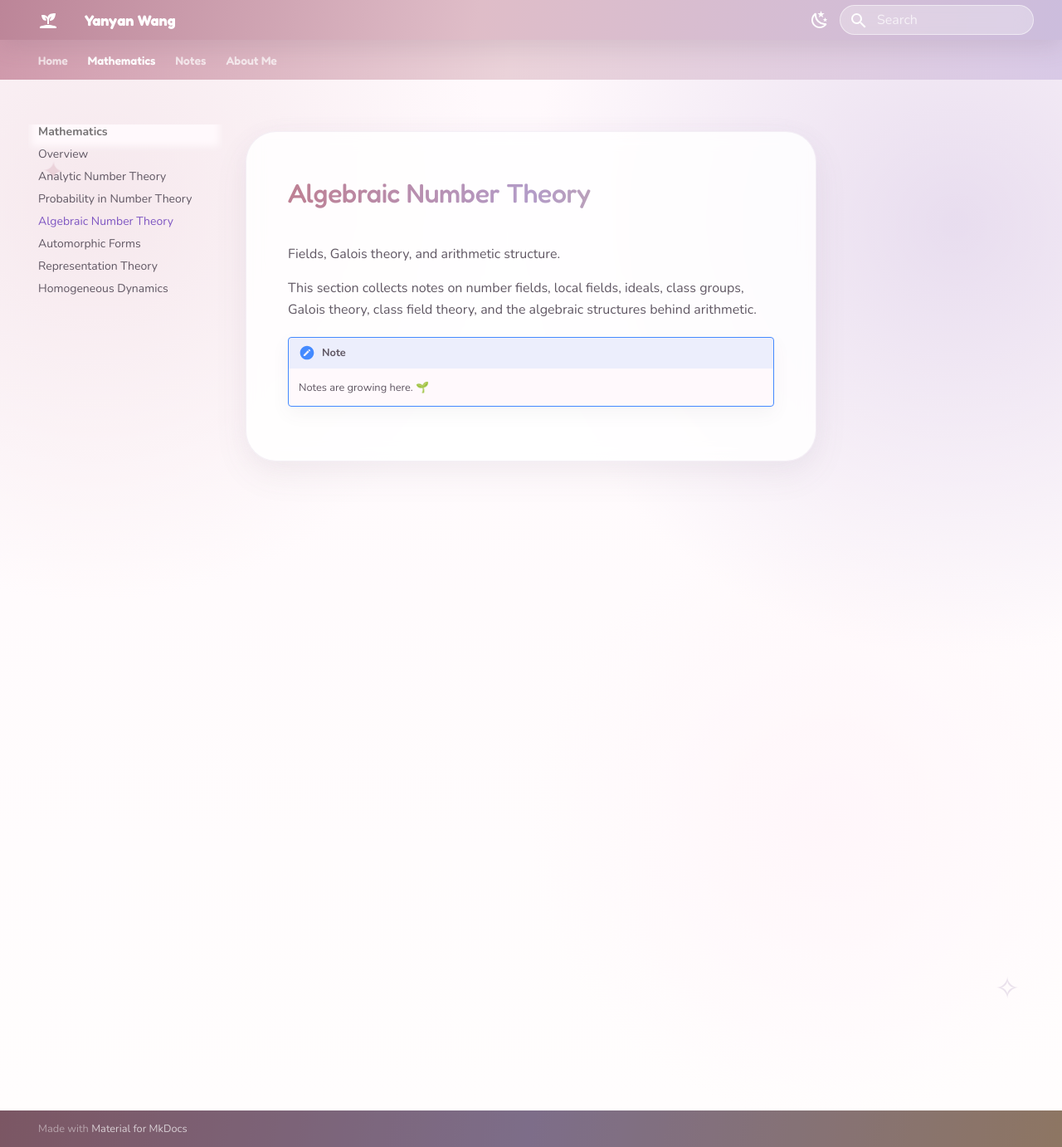
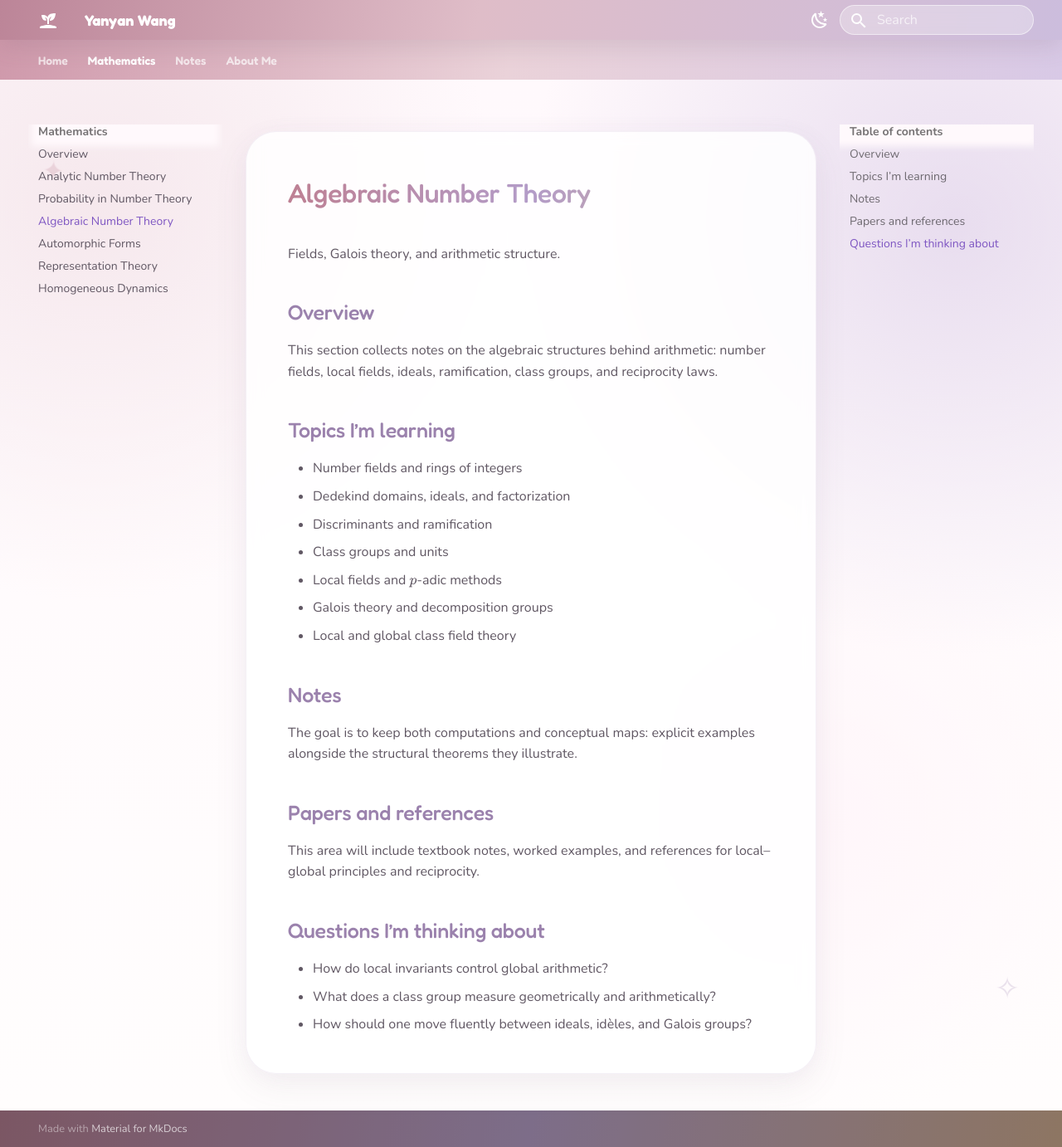
Before and after one commit to yanyanwang-math/yanyanwang-math.github.io, an MkDocs documentation site: the page built from docs/algebraic-number-theory/index.md, in a window 1280 px wide and 1382 px high. Shown: the whole window at 83% size. Built offline with MkDocs 1.6.1 and Material for MkDocs 9.7.7, drawn with Linux system fonts in a browser that asks for light colours.

Commit message:
Add files via upload

```diff
--- a/docs/algebraic-number-theory/index.md
+++ b/docs/algebraic-number-theory/index.md
@@ -2,9 +2,30 @@
 
 Fields, Galois theory, and arithmetic structure.
 
-This section collects notes on number fields, local fields, ideals, class groups,
-Galois theory, class field theory, and the algebraic structures behind arithmetic.
+## Overview
 
-!!! note
+This section collects notes on the algebraic structures behind arithmetic: number fields, local fields, ideals, ramification, class groups, and reciprocity laws.
 
-    Notes are growing here. 🌱
+## Topics I’m learning
+
+- Number fields and rings of integers
+- Dedekind domains, ideals, and factorization
+- Discriminants and ramification
+- Class groups and units
+- Local fields and \(p\)-adic methods
+- Galois theory and decomposition groups
+- Local and global class field theory
+
+## Notes
+
+The goal is to keep both computations and conceptual maps: explicit examples alongside the structural theorems they illustrate.
+
+## Papers and references
+
+This area will include textbook notes, worked examples, and references for local–global principles and reciprocity.
+
+## Questions I’m thinking about
+
+- How do local invariants control global arithmetic?
+- What does a class group measure geometrically and arithmetically?
+- How should one move fluently between ideals, idèles, and Galois groups?
```
